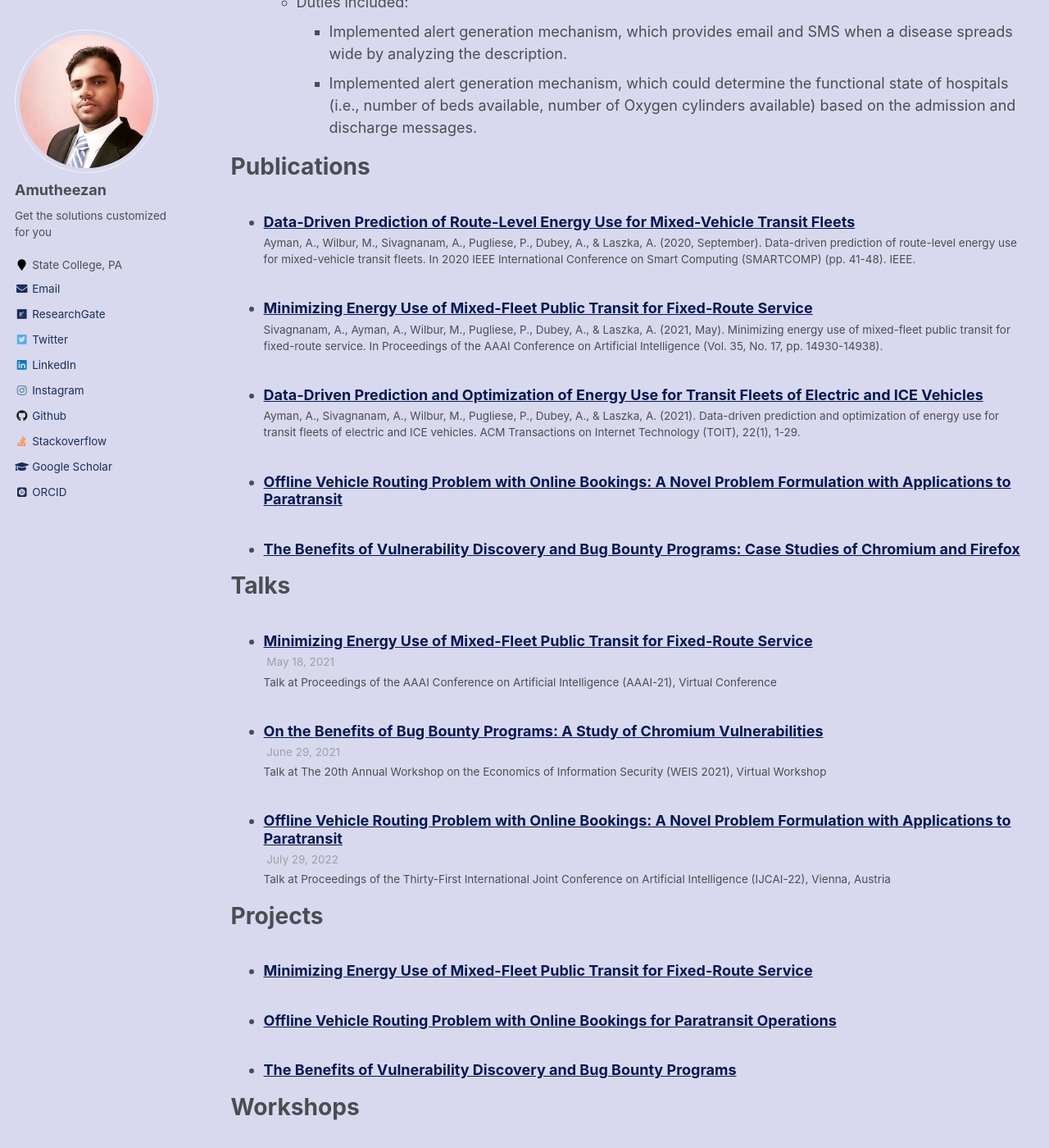
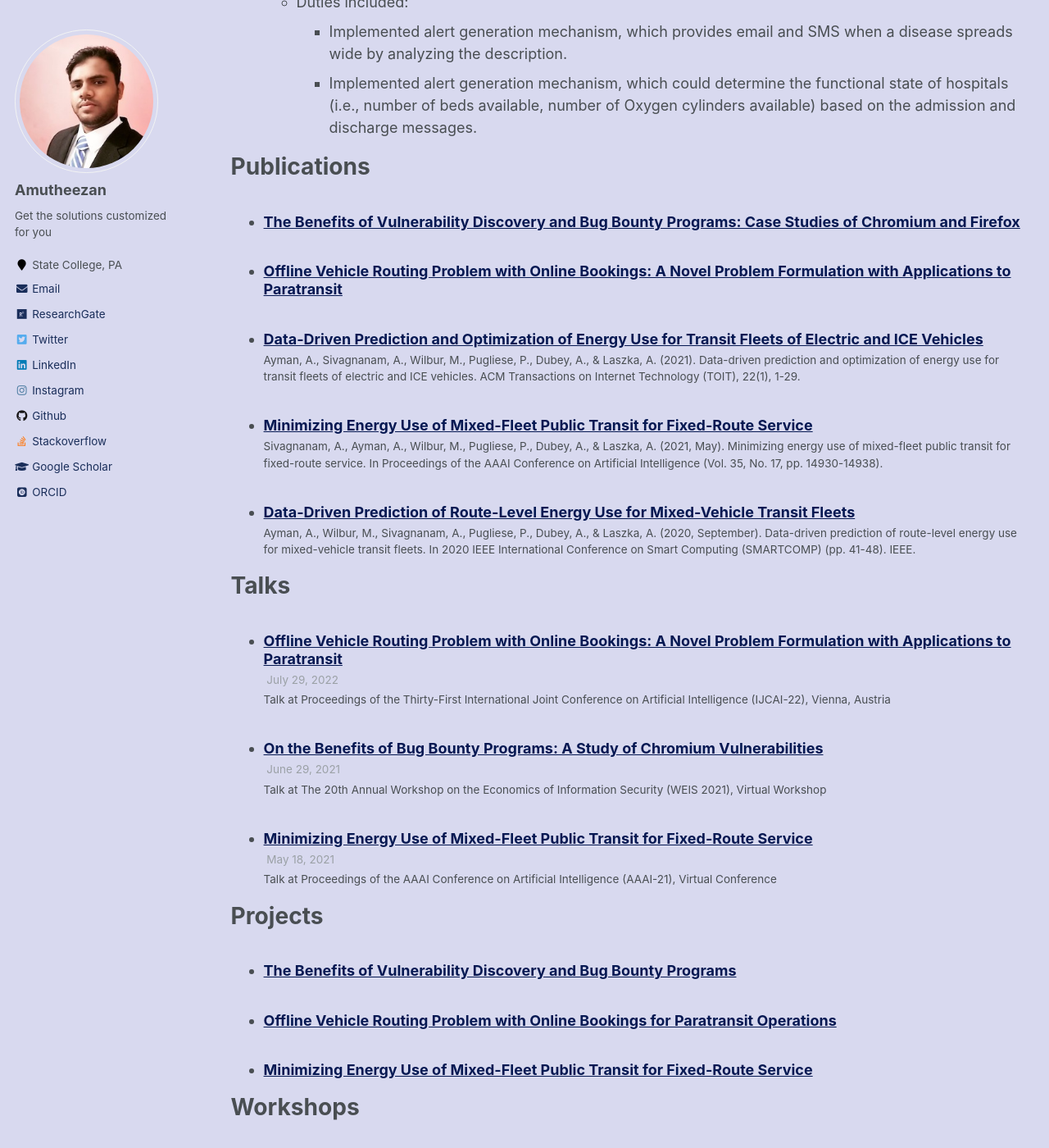
Before and after one commit to Amutheezan/amutheezan.github.io, a Jekyll site: the page built from _pages/cv.md, in a window 1280 px wide and 1400 px high, scrolled down 1049 px. Shown: the whole window at 82% size. Built offline with Jekyll 4.4.1, drawn with Linux system fonts in a browser that asks for light colours; some web fonts are replaced.

Commit message:
updated permlinks

```diff
--- a/_pages/cv.md
+++ b/_pages/cv.md
@@ -44,25 +44,25 @@ Work experience
 
 Publications
 ======
-  <ul>{% for post in site.publications %}
+  <ul>{% for post in site.publications reversed %}
     {% include archive-single-cv.html %}
   {% endfor %}</ul>
 
 Talks
 ======
-  <ul>{% for post in site.talks %}
+  <ul>{% for post in site.talks reversed %}
     {% include archive-single-talk-cv.html %}
   {% endfor %}</ul>
 
 Projects
 ======
-  <ul>{% for post in site.projects %}
+  <ul>{% for post in site.projects reversed %}
     {% include archive-single-cv.html %}
   {% endfor %}</ul>
 
 
 Workshops
 ======
-  <ul>{% for post in site.workshops %}
+  <ul>{% for post in site.workshops reversed %}
     {% include archive-single-cv.html %}
   {% endfor %}</ul>
```
